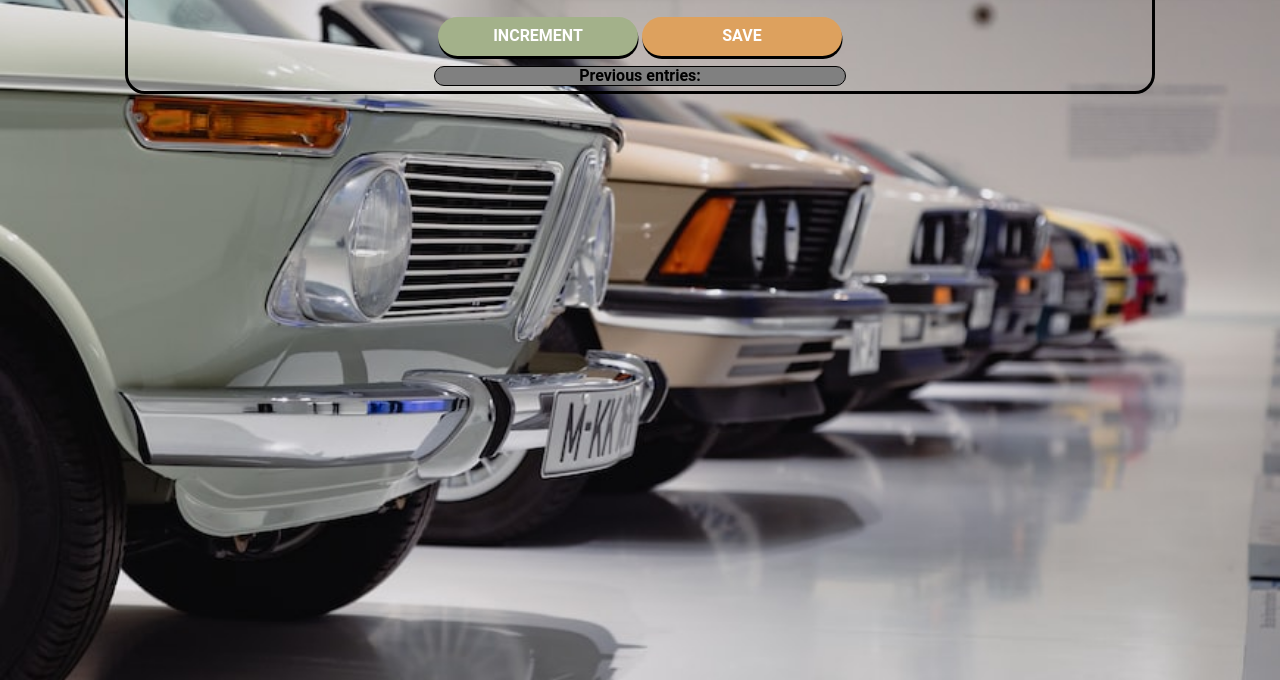
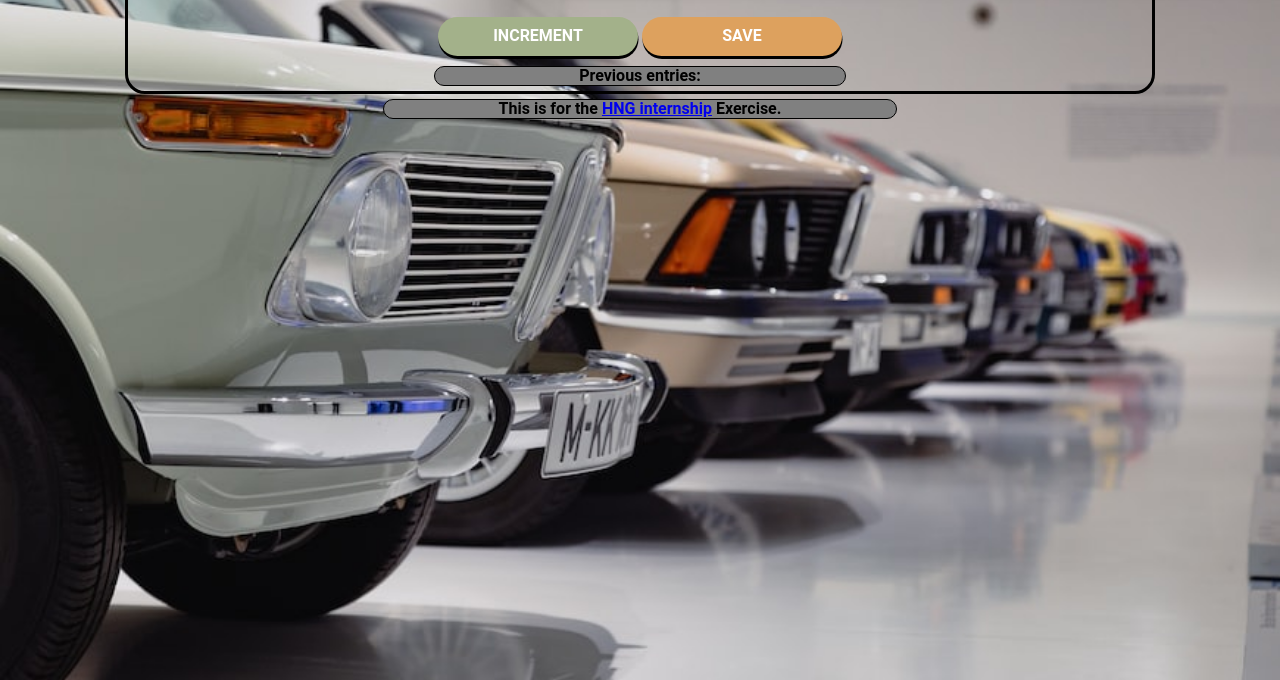
Before and after one commit to Bezaleelstone/Parked-cars-counter, a plain HTML site: page index.html in a window 1280 px wide. Shown: the part 120-800 px from the top of the page. Drawn offline with nearby package versions, Linux system fonts and the light colour scheme.

Commit message:
Update index.html
Updated html for hng internship

```diff
--- a/index.html
+++ b/index.html
@@ -13,5 +13,6 @@
         <script src="index.js">
             nnerText
         </script>
+        <p> This is for the <a href="https://hng.tech">HNG internship</a> Exercise.</p>
     </body>
 </html>
```
